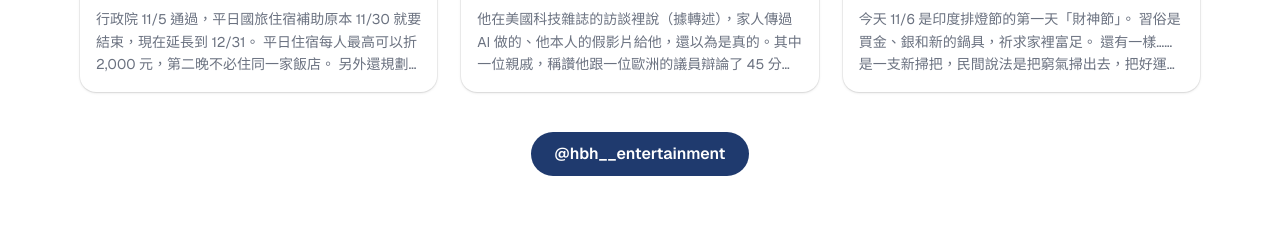
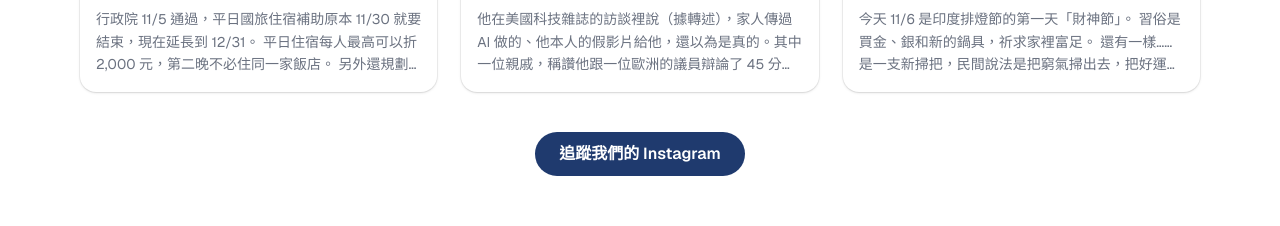
Before and after one commit to capacityrice03-cell/hbh_entertainment, a Next.js app: page / in a window 1280 px wide. Shown: the part 4420-4646 px from the top of the page. Built offline with nearby package versions, Linux system fonts and the light colour scheme; no server answers.

Commit message:
IG 區塊按鈕文字改為「追蹤我們的 Instagram」（Rice 選定）
Co-Authored-By: Claude Opus 5.5 <noreply@anthropic.com>
Claude-Session: https://claude.ai/code/session_013cKX3e7Ay58Qjdfw5KpdLu

```diff
--- a/src/components/sections/IgFeed.tsx
+++ b/src/components/sections/IgFeed.tsx
@@ -76,8 +76,7 @@ export default function IgFeed() {
             rel="noopener noreferrer"
             className="inline-flex items-center gap-2 rounded-full bg-brand-navy px-6 py-2.5 font-semibold text-white transition-colors hover:bg-brand-blue"
           >
-            {/* 按鈕文字待 Rice 定稿 */}
-            @hbh__entertainment
+            追蹤我們的 Instagram
           </a>
         </div>
       </div>
```
